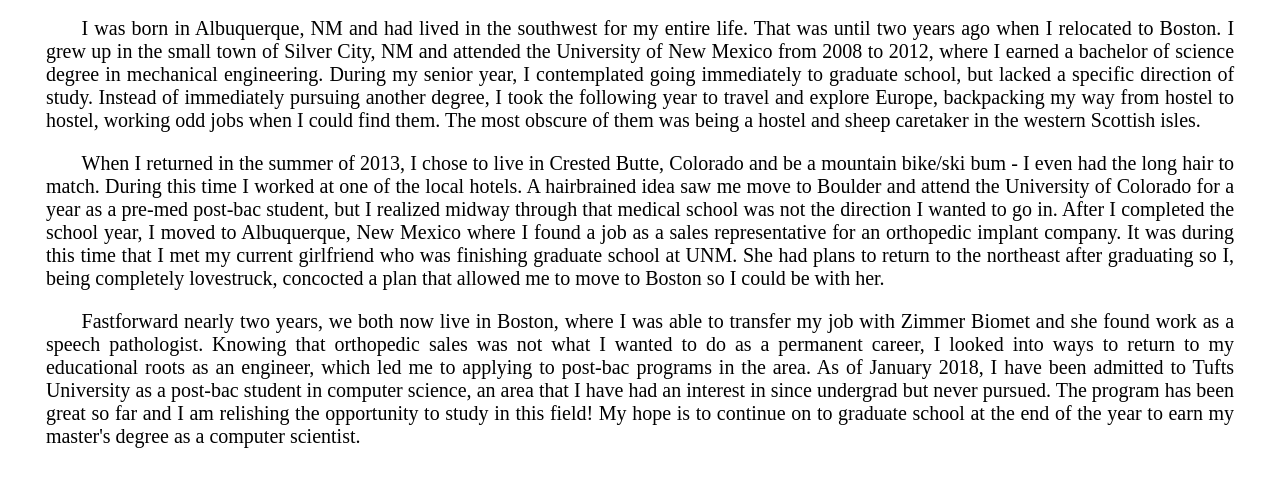
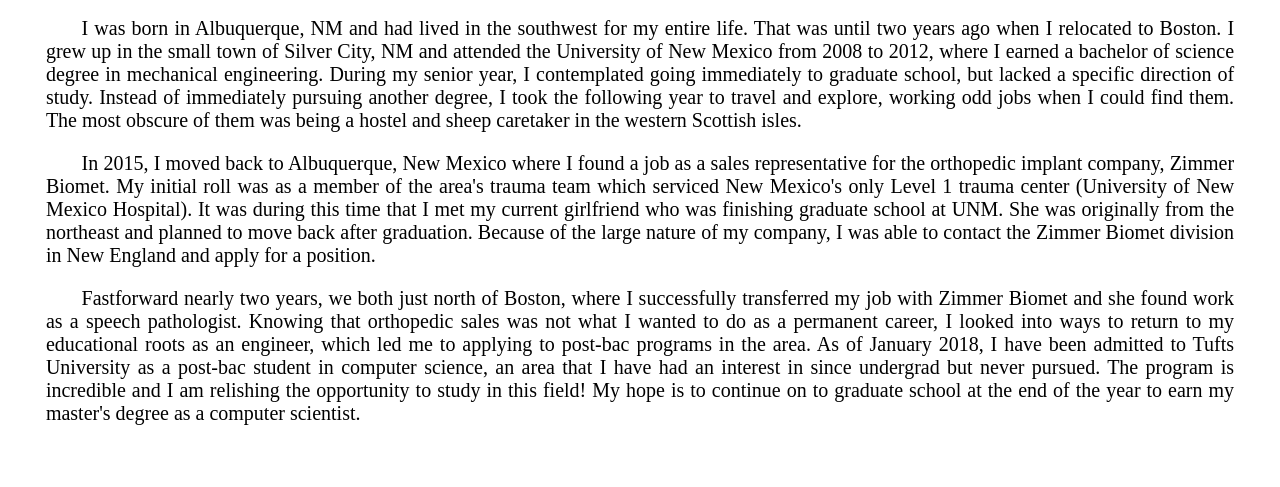
Before and after one commit to mrobin12/mrobin12.github.io, a plain HTML site: page bio.html in a window 1280 px wide. Shown: the part 57-544 px from the top of the page. Drawn offline with Linux system fonts and the light colour scheme.

Commit message:
updated bio

```diff
--- a/bio.html
+++ b/bio.html
@@ -9,9 +9,9 @@
 
 	<body>
 		<h1>Biography</h1>
-		<p> I was born in Albuquerque, NM and had lived in the southwest for my entire life. That was until two years ago when I relocated to Boston. I grew up in the small town of Silver City, NM and attended the University of New Mexico from 2008 to 2012, where I earned a bachelor of science degree in mechanical engineering. During my senior year, I contemplated going immediately to graduate school, but lacked a specific direction of study. Instead of immediately pursuing another degree, I took the following year to travel and explore Europe, backpacking my way from hostel to hostel, working odd jobs when I could find them. The most obscure of them was being a hostel and sheep caretaker in the western Scottish isles.</p>
-		<p> When I returned in the summer of 2013, I chose to live in Crested Butte, Colorado and be a mountain bike/ski bum - I even had the long hair to match. During this time I worked at one of the local hotels. A hairbrained idea saw me move to Boulder and attend the University of Colorado for a year as a pre-med post-bac student, but I realized midway through that medical school was not the direction I wanted to go in. After I completed the school year, I moved to Albuquerque, New Mexico where I found a job as a sales representative for an orthopedic implant company. It was during this time that I met my current girlfriend who was finishing graduate school at UNM. She had plans to return to the northeast after graduating so I, being completely lovestruck, concocted a plan that allowed me to move to Boston so I could be with her.</p>
-		<p> Fastforward nearly two years, we both now live in Boston, where I was able to transfer my job with Zimmer Biomet and she found work as a speech pathologist. Knowing that orthopedic sales was not what I wanted to do as a permanent career, I looked into ways to return to my educational roots as an engineer, which led me to applying to post-bac programs in the area. As of January 2018, I have been admitted to Tufts University as a post-bac student in computer science, an area that I have had an interest in since undergrad but never pursued. The program has been great so far and I am relishing the opportunity to study in this field! My hope is to continue on to graduate school at the end of the year to earn my master's degree as a computer scientist.
+		<p> I was born in Albuquerque, NM and had lived in the southwest for my entire life. That was until two years ago when I relocated to Boston. I grew up in the small town of Silver City, NM and attended the University of New Mexico from 2008 to 2012, where I earned a bachelor of science degree in mechanical engineering. During my senior year, I contemplated going immediately to graduate school, but lacked a specific direction of study. Instead of immediately pursuing another degree, I took the following year to travel and explore, working odd jobs when I could find them. The most obscure of them was being a hostel and sheep caretaker in the western Scottish isles.</p>
+		<p> In 2015, I moved back to Albuquerque, New Mexico where I found a job as a sales representative for the orthopedic implant company, Zimmer Biomet. My initial roll was as a member of the area's trauma team which serviced New Mexico's only Level 1 trauma center (University of New Mexico Hospital). It was during this time that I met my current girlfriend who was finishing graduate school at UNM. She was originally from the northeast and planned to move back after graduation. Because of the large nature of my company, I was able to contact the Zimmer Biomet division in New England and apply for a position. </p>
+		<p> Fastforward nearly two years, we both just north of Boston, where I successfully transferred my job with Zimmer Biomet and she found work as a speech pathologist. Knowing that orthopedic sales was not what I wanted to do as a permanent career, I looked into ways to return to my educational roots as an engineer, which led me to applying to post-bac programs in the area. As of January 2018, I have been admitted to Tufts University as a post-bac student in computer science, an area that I have had an interest in since undergrad but never pursued. The program is incredible and I am relishing the opportunity to study in this field! My hope is to continue on to graduate school at the end of the year to earn my master's degree as a computer scientist.
 		</p>
 	</body>
 </html>
```
